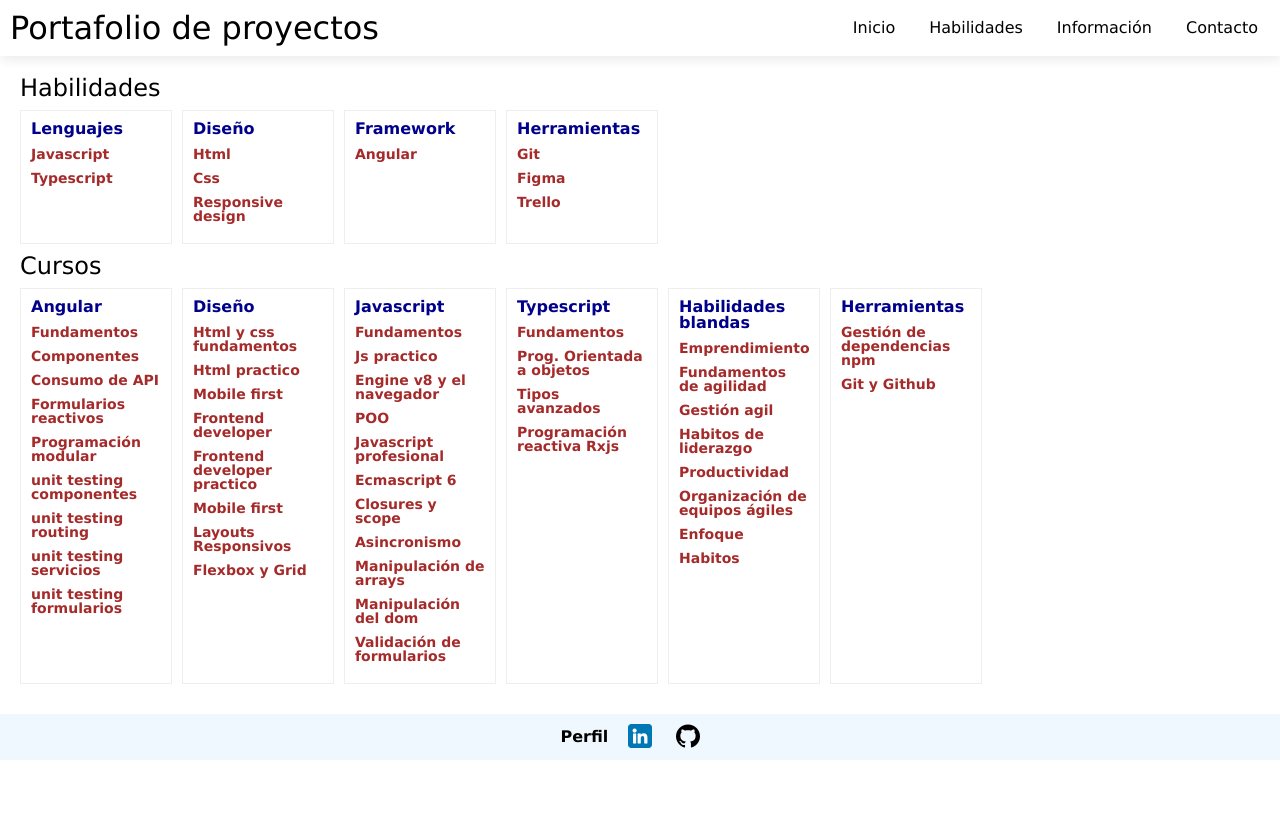
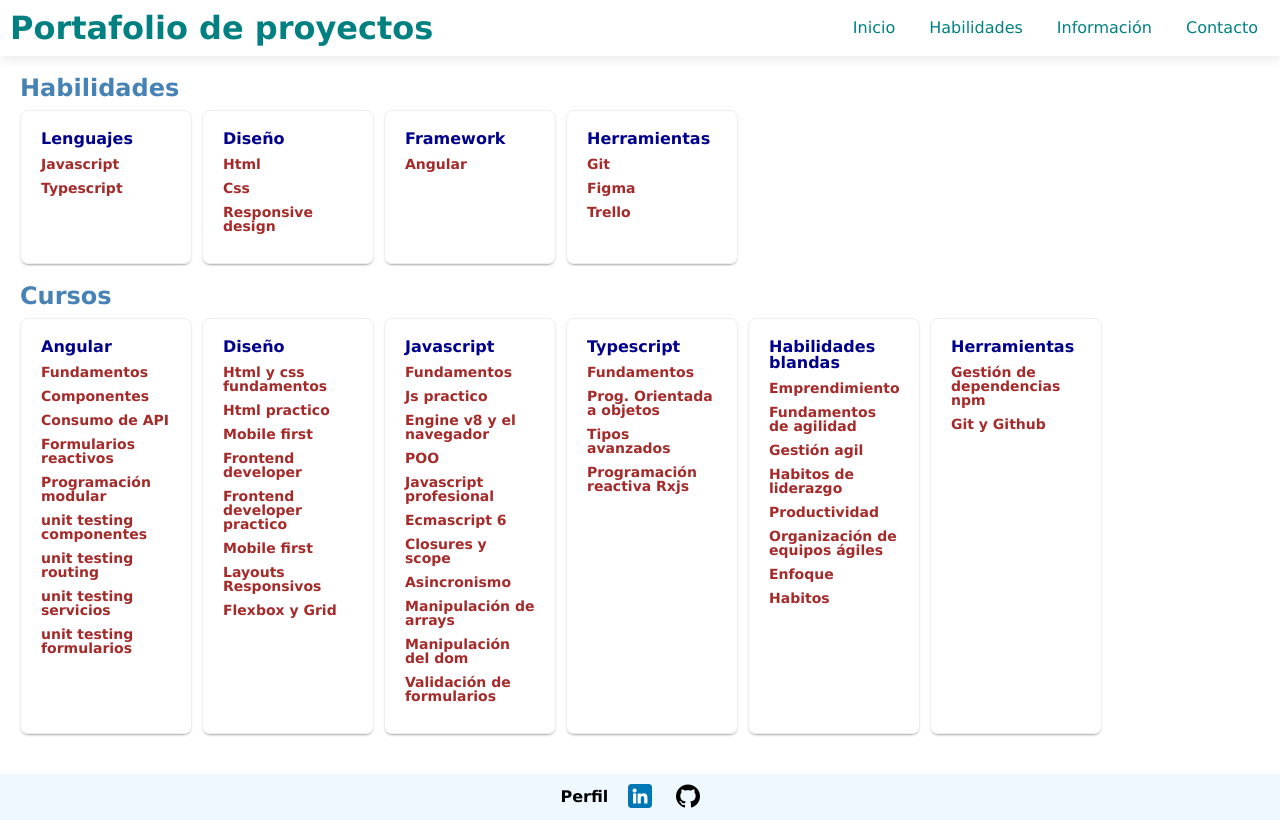
Before and after one commit to HenryAprendo/portafolio-de-proyectos, a plain HTML site: page habilidades.html in a window 1280 px wide. Drawn offline with Linux system fonts and the light colour scheme.

Commit message:
Cambio del color a los titulos y menu del header

```diff
--- a/css/encabezado.css
+++ b/css/encabezado.css
@@ -33,7 +33,7 @@
 
 .mobile__title {
     font-size: 2.2rem;
-    /* color: darkblue; */
+    color: teal;
 }
 
 /* menu mobile */
@@ -107,6 +107,8 @@
 
 .desktop__title {
     font-size: 2.4rem;
+    font-weight: 600;
+    color: teal;
 }
 
 .menu__nav--list {
@@ -122,6 +124,7 @@
 .menu__nav--list .item__link {
     display: inline-block;
     padding: 1rem 1.2rem;
+    color: teal;
 }
 .menu__nav--list .item__link:hover {
     background-color: lightgray;
--- a/css/habilidades.css
+++ b/css/habilidades.css
@@ -6,6 +6,8 @@
 .main__container .title {
     font-size: 2.4rem;
     margin-bottom: 1rem;
+    color: steelblue;
+    font-weight: 600;
 }
 
 
@@ -14,13 +16,20 @@
     display: flex;
     flex-direction: column;
     gap: 1rem;
-    margin-bottom: 1rem;
+    margin-bottom: 2rem;
 }
 
 .card__area {
     /* width: 13rem; */
-    padding: 1rem;
+    padding: 2rem;
     border: 1px solid #eee;
+
+    box-shadow: 0px 2px 3px -2px rgb(0 0 0 / 70%);
+    border-radius: 0.8rem;
+}
+
+.card__area:hover {
+    box-shadow: inset 0.2px 0px 40px 1px rgb(250, 196, 205);
 }
 
 .card__name {
@@ -44,7 +53,15 @@
         justify-content: flex-start;
     }
 
+    .cards__cursos {
+        flex-wrap: wrap;
+    }
+
     .card__area {
         width: 13rem;
     }
 }
+
+@media screen and (min-width: 940px) {
+
+}
--- a/css/principal.css
+++ b/css/principal.css
@@ -15,11 +15,14 @@
 
 .text__name {
     font-size: 2.6rem;
+    font-weight: 500;
     margin-bottom: 1rem;
+    color: steelblue;
 }
 
 .text__title {
     font-size: 2.4rem;
+    color: teal;
 }
 
 .init__image {
@@ -46,6 +49,7 @@
     font-size: 1.8rem;
     background-color:lightgray;
     border: 1px solid white;
+    color: midnightblue;
 }
 .project__name:hover {
     cursor: pointer;
--- a/habilidades.html
+++ b/habilidades.html
@@ -98,7 +98,7 @@
         </div>
 
         <h2 class="title">Cursos</h2>
-        <div class="cards">
+        <div class="cards cards__cursos">
             <article class="card__area">
                 <h3 class="card__name">Angular</h3>
                 <ul class="card__list">
```
